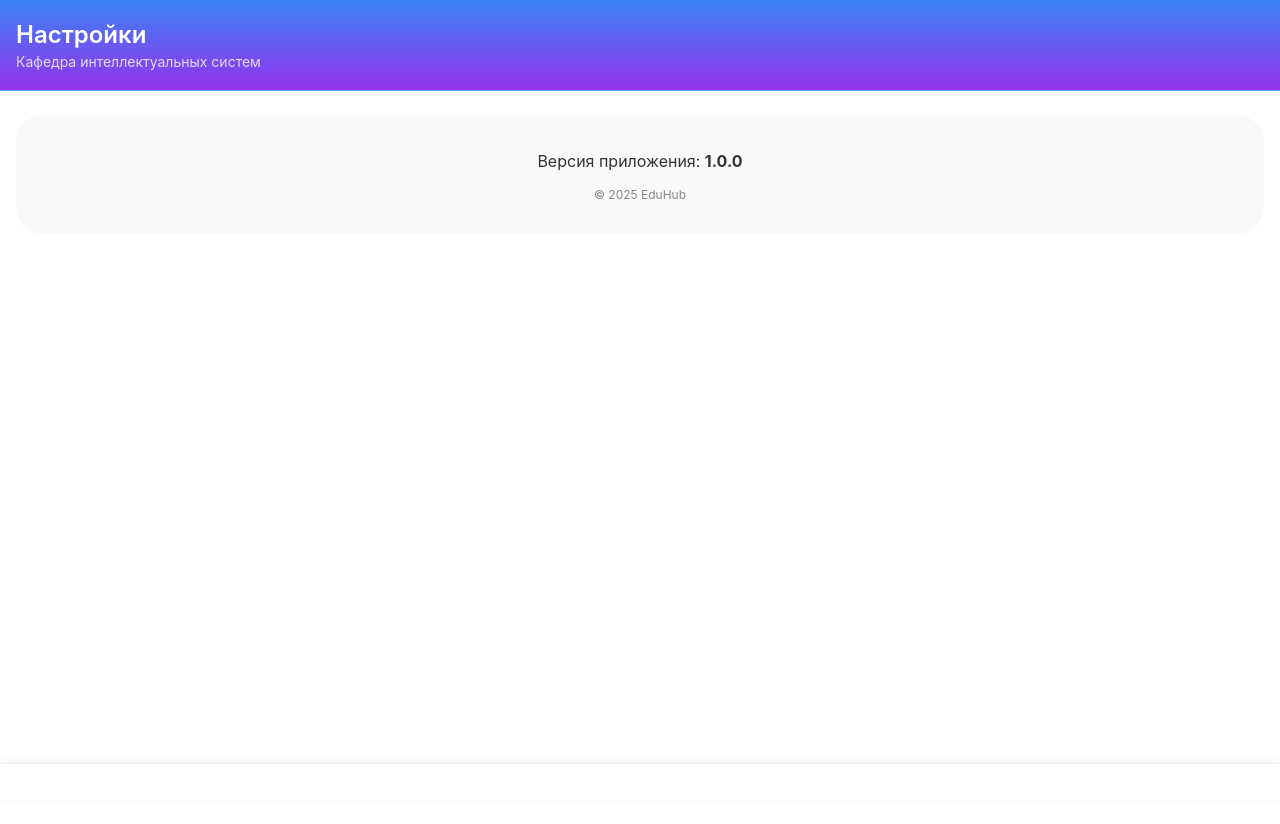
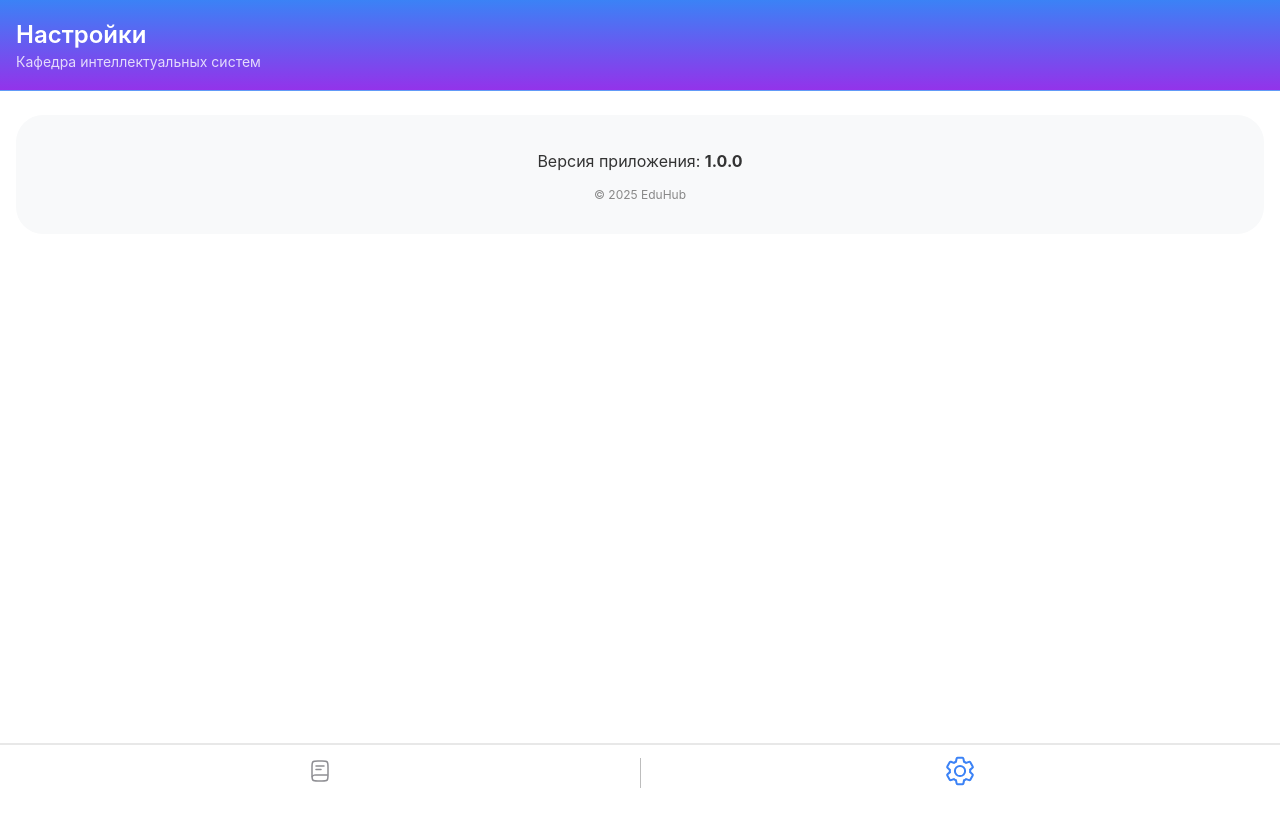
Before and after one commit to romankevichalex/eduhub, a Vue app: page /settings in a window 1280 px wide. Shown: the top 824 px of the page. Built offline with nearby package versions, Linux system fonts and the light colour scheme; no server answers; sample sign-in values are in the browser's storage.

Commit message:
NAKONECTO! I HATE EBYCHIE IKONKI

```diff
--- a/package.json
+++ b/package.json
@@ -9,6 +9,7 @@
     "preview": "vite preview"
   },
   "dependencies": {
+    "@primeicons/vue": "^8.0.0-alpha.1",
     "axios": "^1.14.0",
     "pinia": "^3.0.4",
     "vite-plugin-pwa": "^1.2.0",
@@ -17,6 +18,7 @@
   },
   "devDependencies": {
     "@vitejs/plugin-vue": "^6.0.5",
+    "unplugin-icons": "^23.0.1",
     "vite": "^7.3.1"
   },
   "overrides": {
--- a/src/components/layout/TabBar.vue
+++ b/src/components/layout/TabBar.vue
@@ -5,17 +5,44 @@
       :class="{ active: activeTab === 'subjects' }"
       @click="setActive('subjects')"
     >
+      <svg
+        xmlns="http://www.w3.org/2000/svg"
+        width="24"
+        height="24"
+        viewBox="0 0 24 24"
+        class="tab-icon"
+      >
+        <g fill="none" stroke="currentColor" stroke-width="1.5">
+          <path d="M4 8c0-2.828 0-4.243.879-5.121C5.757 2 7.172 2 10 2h4c2.828 0 4.243 0 5.121.879C20 3.757 20 5.172 20 8v8c0 2.828 0 4.243-.879 5.121C18.243 22 16.828 22 14 22h-4c-2.828 0-4.243 0-5.121-.879C4 20.243 4 18.828 4 16z" />
+          <path d="M19.898 16h-12c-.93 0-1.395 0-1.777.102A3 3 0 0 0 4 18.224" />
+          <path stroke-linecap="round" d="M8 7h8m-8 3.5h5" />
+        </g>
+      </svg>
     </button>
+    <div class="divider"></div>
     <button
       class="tab-btn"
       :class="{ active: activeTab === 'settings' }"
       @click="setActive('settings')"
     >
+      <svg
+        xmlns="http://www.w3.org/2000/svg"
+        width="32"
+        height="32"
+        viewBox="0 0 32 32"
+        class="tab-icon"
+      >
+        <g fill="currentColor">
+          <path d="M27 16.76v-1.53l1.92-1.68A2 2 0 0 0 29.3 11l-2.36-4a2 2 0 0 0-1.73-1a2 2 0 0 0-.64.1l-2.43.82a11 11 0 0 0-1.31-.75l-.51-2.52a2 2 0 0 0-2-1.61h-4.68a2 2 0 0 0-2 1.61l-.51 2.52a11.5 11.5 0 0 0-1.32.75l-2.38-.86A2 2 0 0 0 6.79 6a2 2 0 0 0-1.73 1L2.7 11a2 2 0 0 0 .41 2.51L5 15.24v1.53l-1.89 1.68A2 2 0 0 0 2.7 21l2.36 4a2 2 0 0 0 1.73 1a2 2 0 0 0 .64-.1l2.43-.82a11 11 0 0 0 1.31.75l.51 2.52a2 2 0 0 0 2 1.61h4.72a2 2 0 0 0 2-1.61l.51-2.52a11.5 11.5 0 0 0 1.32-.75l2.42.82a2 2 0 0 0 .64.1a2 2 0 0 0 1.73-1l2.28-4a2 2 0 0 0-.41-2.51ZM25.21 24l-3.43-1.16a8.9 8.9 0 0 1-2.71 1.57L18.36 28h-4.72l-.71-3.55a9.4 9.4 0 0 1-2.7-1.57L6.79 24l-2.36-4l2.72-2.4a8.9 8.9 0 0 1 0-3.13L4.43 12l2.36-4l3.43 1.16a8.9 8.9 0 0 1 2.71-1.57L13.64 4h4.72l.71 3.55a9.4 9.4 0 0 1 2.7 1.57L25.21 8l2.36 4l-2.72 2.4a8.9 8.9 0 0 1 0 3.13L27.57 20Z" />
+          <path d="M16 22a6 6 0 1 1 6-6a5.94 5.94 0 0 1-6 6m0-10a3.91 3.91 0 0 0-4 4a3.91 3.91 0 0 0 4 4a3.91 3.91 0 0 0 4-4a3.91 3.91 0 0 0-4-4" />
+        </g>
+      </svg>
     </button>
   </div>
 </template>
 
 <script setup>
+
 defineProps({
   activeTab: { type: String, default: 'subjects' }
 })
@@ -30,29 +57,43 @@ const setActive = (tab) => emit('update:activeTab', tab)
   left: 0;
   right: 0;
   display: flex;
+  align-items: center;
+  justify-content: space-around;
   background: white;
-  box-shadow: 0 -2px 10px rgba(0, 0, 0, 0.05);
-  border-top: 1px solid #f0f0f0;
-  padding: 8px 0;
+  border-top: 2px solid var(--gray-2);   /* серая, более толстая граница */
+  padding: 0;
+  margin: 0;
 }
+
 .tab-btn {
   flex: 1;
   background: transparent;
   border: none;
   padding: 10px 0;
   cursor: pointer;
-  transition: all 0.2s;
+  transition: background 0.1s ease;
+  border-radius: 0;
+  height: 100%;
 }
+
+.tab-btn:active {
+  background-color: var(--gray-3);
+}
+
 .tab-icon {
   font-size: 26px;
   color: #8e8e93;
-}
-.tab-btn.active .tab-icon {
-  color: var(--main-color-b);
-  text-shadow: 0 1px 2px rgba(0,0,0,0.1);
+  transition: color 0.2s;
 }
 
 .tab-btn.active .tab-icon {
-  transform: scale(1.05);
+  color: var(--main-color-b);
+  transform: scale(1.02);
+}
+
+.divider {
+  width: 1px;
+  height: 30px;
+  background-color: var(--gray-3);
 }
 </style>
--- a/src/components/layout/TopBar.vue
+++ b/src/components/layout/TopBar.vue
@@ -3,13 +3,14 @@
     <div class="top-bar-title">Мои предметы</div>
     <div class="top-bar-subtitle">Кафедра интеллектуальных систем</div>
   </div>
+  <div class="divider"></div>  <!-- разделитель между кнопками -->
 </template>
 
 <style scoped>
 .top-bar {
   background: var(--gradient);
   padding: 20px 16px;
-  border-bottom: 1px solid rgba(255,255,255,0.2);
+  border-bottom: 2px solid var(--gray-1);
 }
 .top-bar-title {
   font-size: 24px;
--- a/vite.config.js
+++ b/vite.config.js
@@ -2,11 +2,15 @@ import { defineConfig } from 'vite'
 import vue from '@vitejs/plugin-vue'
 import { VitePWA } from 'vite-plugin-pwa'
 import { fileURLToPath, URL } from 'node:url'
+import Icons from 'unplugin-icons/vite'
 
 // https://vite.dev/config/
 export default defineConfig({
   plugins: [
     vue(),
+    Icons({
+      compiler: 'vue3'
+    }),
     VitePWA({
       devOptions: {
         enabled: true,           // Включаем PWA в режиме разработки
```
Also changed, not shown: 1 other file (tests, documents, lock files or other folders).
